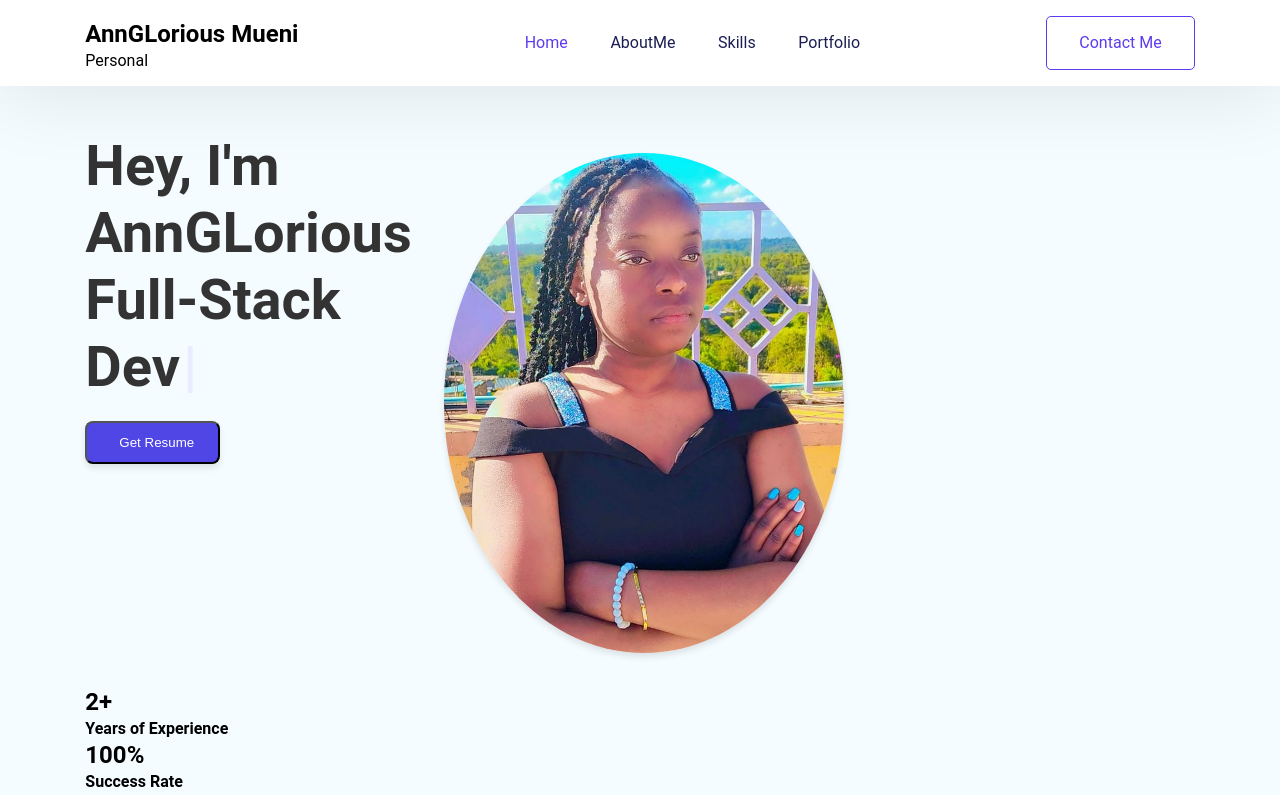
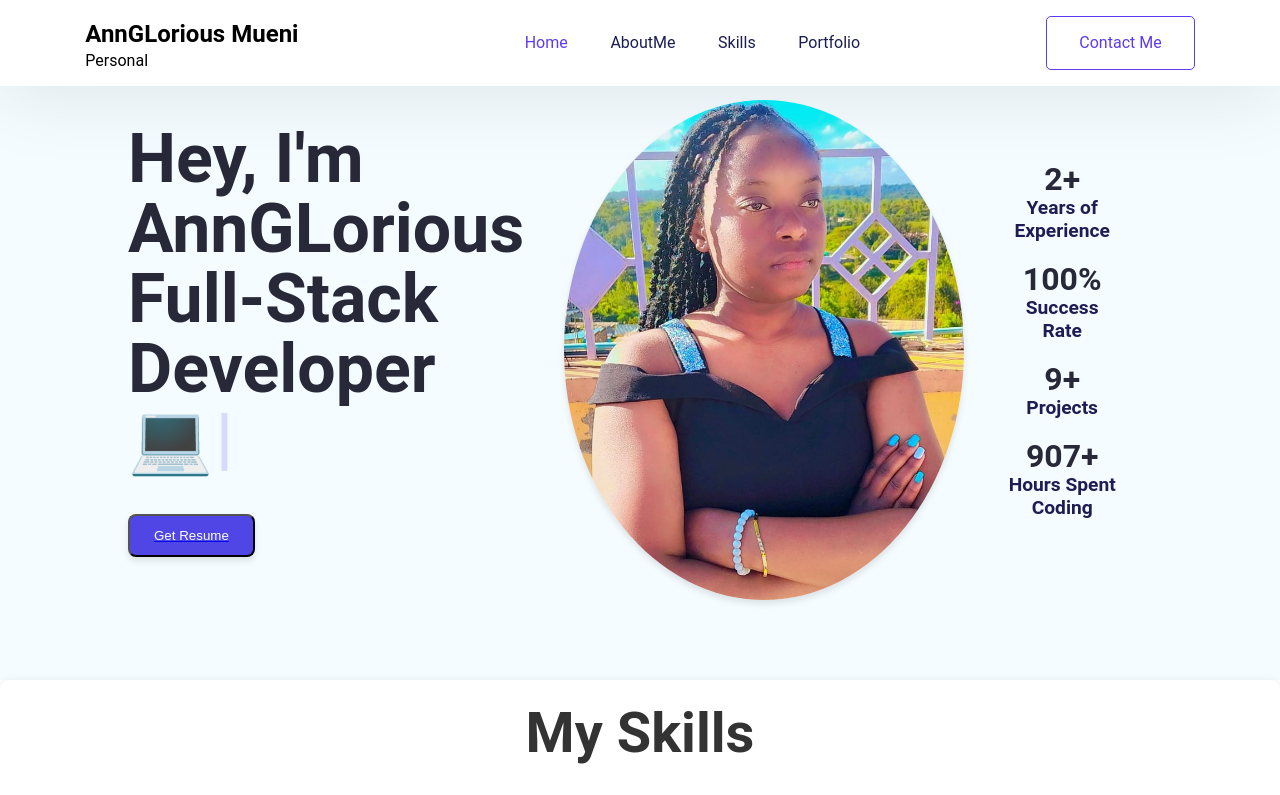
Before and after one commit to ANNGLORIOUS/my-portfolio, a React (Create React App) app: page / in a window 1280 px wide. Shown: the top 795 px of the page. Built offline with nearby package versions, Linux system fonts and the light colour scheme.

Commit message:
updated the hero section

```diff
--- a/src/App.css
+++ b/src/App.css
@@ -189,55 +189,67 @@ body {
 
 /* Hero Section Style */
 .hero--section {
+  padding: 80px 0;
+  background-color: var(--bg-shade);
+}
+.container {
+  width: 80%;
+  margin: auto;
+}
+.hero--grid {
   display: grid;
-    grid-template-columns: repeat(2, 1fr);
-    padding: 133.333px 85.333px 133.333px;
+  grid-template-columns: repeat(3, 1fr);
   align-items: center;
-    justify-content: space-between;
-    gap: 32px;
-    background-color: var(--bg-shade);
+  gap: 40px;
 }
 .hero--section--content-box {
   display: flex;
   flex-direction: column;
-    align-items: flex-start;
-    gap: 32px;
-  }
-  .hero--section--content {
-    display: flex;
-    flex-direction: column;
-    align-items: flex-start;
-    gap: 21.333px;
-  }
-  .hero--section--content--box > button {
-    margin-top: 21.333px;
+  gap: 20px;
 }
 .hero--section--title {
+  font-size: 2.5rem;
+  font-weight: bold;
   color: var(--heading-color);
-    font-size: 74.667px;
-    font-weight: 700;
-    line-height: 90px;
-    align-self: stretch;
-  }
-  .hero--section--title--color {
-    color: var(--primary);
-  }
-  .hero--section-description {
-    color: var(--darkblue);
-    font-size: 24px;
-    font-weight: 400;
-    line-height: 36px;
 }
 .hero--section--img {
   display: flex;
+  justify-content: center;
 }
 .hero--section--img img {
   width: 100%;
   height: auto;
-    object-fit: cover; /* optional: this keeps the aspect ratio intact */
+  border-radius: 8px;
 }
+.hero--stats {
+  display: flex;
+  flex-direction: column;
+  gap: 20px;
+}
+.stat-box {
+  text-align: center;
+}
+.stat-box h2 {
+  font-size: 2rem;
+  font-weight: bold;
+  color: var(--heading-color);
+}
+.stat-box h4 {
+  font-size: 1.2rem;
+  color: var(--darkblue);
+}
+.resume-button {
+  background-color: var(--primaryColor);
+  color: white;
+  padding: 10px 20px;
+  border-radius: 8px;
+  transition: 0.3s;
+}
+.resume-button:hover {
+  background-color: var(--smallTextColor);
+}
+/* Hero Section Style Ends */
 
-  /* Hero Section Style Ends */
 
   /* Skills Section Style */
   .skills--section {
--- a/src/components/HeroSection.js
+++ b/src/components/HeroSection.js
@@ -10,6 +10,7 @@ export default function HeroSection() {
       "Back-end Ninja 🥋",
       "Web Developer 🛠️",
       "Database Expert 📊",
+      "Electrical Engineer 👩🏾‍🔬",
       "Bibliophile 📚",
       "Tech Geek 🤓",
       "Visual Art Enthusiast 🌄",
@@ -22,79 +23,44 @@ export default function HeroSection() {
   });
 
   return (
-    <section id="heroSection" className="hero--section py-10">
-      <div className="container mx-auto flex flex-col md:flex-row items-center justify-between gap-16">
-        {/* Left Section */}
-        <div className="w-full md:w-1/3">
-          <div>
-            <h1
-              data-aos="fade-up"
-              data-aos-duration="1500"
-              className="text-headingColor font-[800] text-[1.8rem] sm:text-[40px] leading-[35px] sm:leading-[46px] mt-5"
-            >
+    <section id="heroSection" className="hero--section">
+      <div className="container">
+        <div className="hero--grid">
+          {/* Left Section */}
+          <div className="hero--section--content-box">
+            <h1 className="hero--section--title">
               Hey, I'm AnnGLorious
               <br />
               <span>{text}</span>
-              <Cursor
-                cursorBlinking="false"
-                cursorStyle="|"
-                cursorColor="#8873ef"
-              />
+              <Cursor cursorBlinking="false" cursorStyle="|" cursorColor="#8873ef" />
             </h1>
-
-            <a
-              href="/_MY-RESUME.pdf"
-              download="MY-RESUME.pdf"
-              className="resume-link mt-5 inline-block"
-            >
-              <button className="resume-button bg-primaryColor text-white py-2 px-4 rounded-[8px] hover:bg-smallTextColor transition duration-300">
-                <i className="ri-shake-hands-line"></i> Get Resume
-              </button>
+            <a href="/_MY-RESUME.pdf" download="MY-RESUME.pdf">
+              <button className="resume-button">Get Resume</button>
             </a>
           </div>
-        </div>
 
-        {/* Center Section */}
-        <div className="w-full md:w-1/3 flex justify-center">
+          {/* Center Section */}
           <div className="hero--section--img">
-            <img src={heroLogoImage} alt="Hero Section" className="rounded-[8px]" />
+            <img src={heroLogoImage} alt="Hero Section" />
           </div>
-        </div>
 
-        {/* Right Section */}
-        <div className="w-full md:w-1/3 flex justify-end">
-          <div className="flex flex-col items-center md:items-end gap-10">
-            <div className="text-center md:text-right">
-              <h2 className="text-headingColor font-[700] text-[32px]">
-                <CountUp start={0} end={2} duration={8} suffix="+" />
-              </h2>
-              <h4 className="text-headingColor font-[600] text-[18px]">
-                Years of Experience
-              </h4>
+          {/* Right Section */}
+          <div className="hero--stats">
+            <div className="stat-box">
+              <h2><CountUp start={0} end={2} duration={8} suffix="+" /></h2>
+              <h4>Years of Experience</h4>
             </div>
-            <div className="text-center md:text-right">
-              <h2 className="text-headingColor font-[700] text-[32px]">
-                <CountUp start={0} end={100} duration={5} suffix="%" />
-              </h2>
-              <h4 className="text-headingColor font-[600] text-[18px]">
-                Success Rate
-              </h4>
+            <div className="stat-box">
+              <h2><CountUp start={0} end={100} duration={5} suffix="%" /></h2>
+              <h4>Success Rate</h4>
             </div>
-            <div className="text-center md:text-right">
-              <h2 className="text-headingColor font-[700] text-[32px]">
-                <CountUp start={0} end={9} duration={10} suffix="+" />
-              </h2>
-              <h4 className="text-headingColor font-[600] text-[18px]">
-                Projects
-              </h4>
+            <div className="stat-box">
+              <h2><CountUp start={0} end={9} duration={10} suffix="+" /></h2>
+              <h4>Projects</h4>
             </div>
-            <div className="text-center md:text-right">
-              <h2 className="text-headingColor font-[700] text-[32px]">
-                <CountUp start={0} end={1000} duration={10} suffix="+" />
-              </h2>
-              <h4 className="text-headingColor font-[600] text-[18px]">
-                Hours Spent Coding
-              </h4>
+            <div className="stat-box">
+              <h2><CountUp start={0} end={1000} duration={10} suffix="+" /></h2>
+              <h4>Hours Spent Coding</h4>
             </div>
           </div>
         </div>
```
Lines whose indentation alone changed are shown as unchanged.
